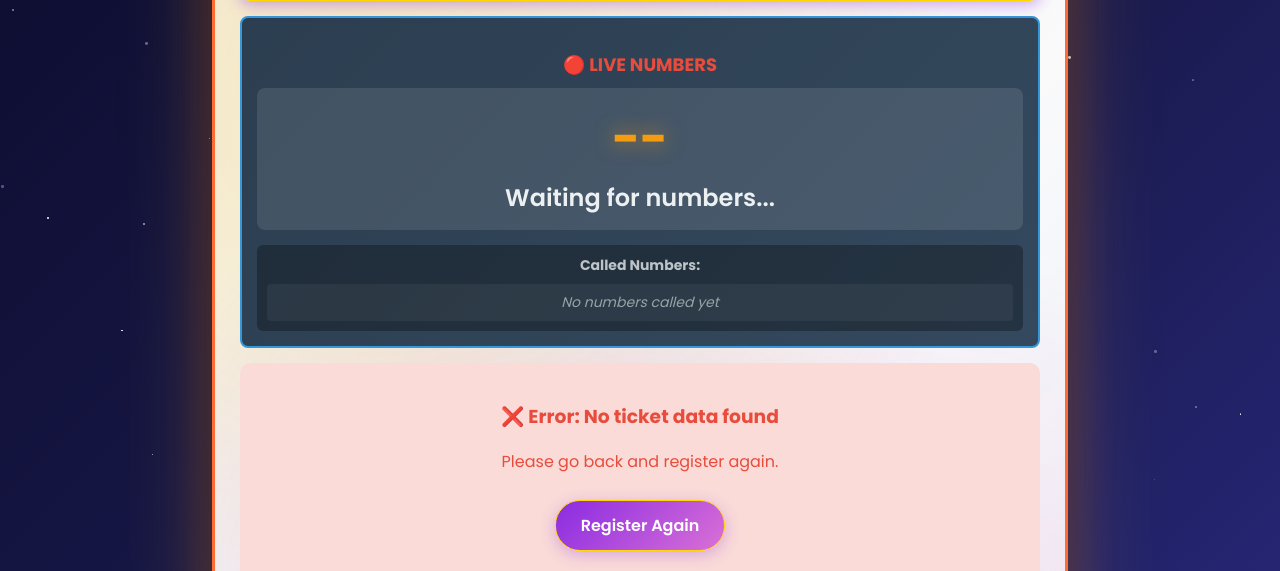
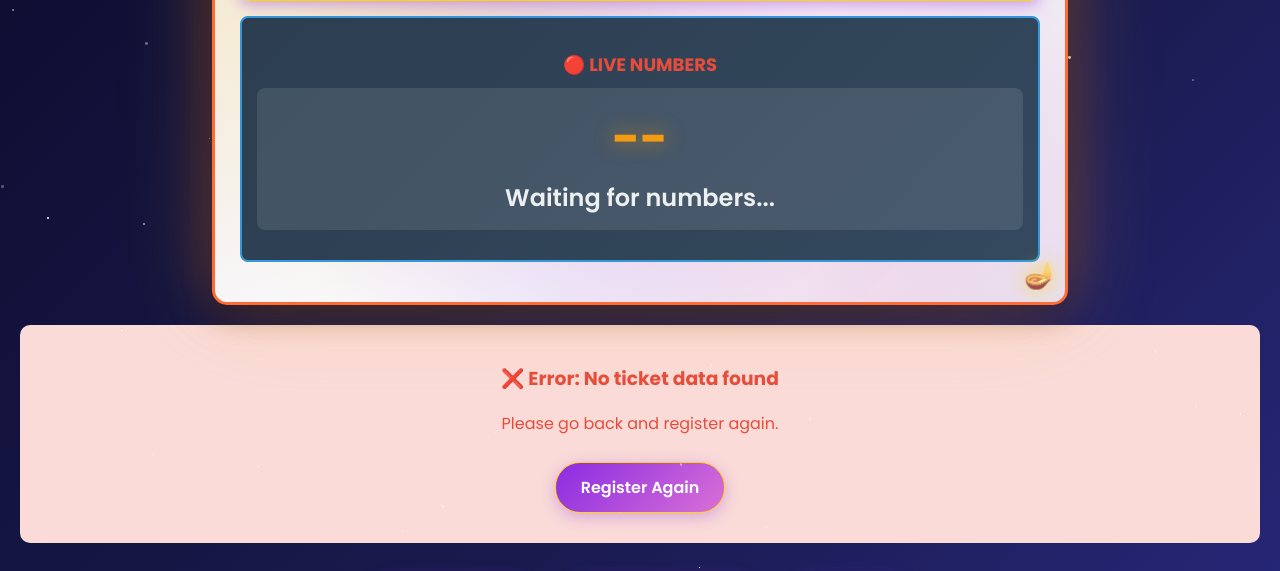
Before and after one commit to ayanlove81-creator/Tambola, a Flask app: template templates/ticket.html in a window 1280 px wide. Shown: the part 213-784 px from the top of the page. Run offline with Flask 3, Linux system fonts and the light colour scheme; the template is opened without the code that fills it, so the values that code supplies are empty.

Commit message:
Update ticket.html

```diff
--- a/templates/ticket.html
+++ b/templates/ticket.html
@@ -602,12 +602,7 @@
                 <div class="current-number" id="current-number-display">--</div>
                 <div class="number-pronunciation" id="current-pronunciation"></div>
             </div>
-            <div class="called-numbers-grid">
-                <div class="called-numbers-title">Called Numbers:</div>
-                <div class="numbers-list" id="called-numbers-list">
-                    <span class="no-numbers">No numbers called yet</span>
-                </div>
-            </div>
+                        </div>
         </div>
 
         {% if ticket %}
```
